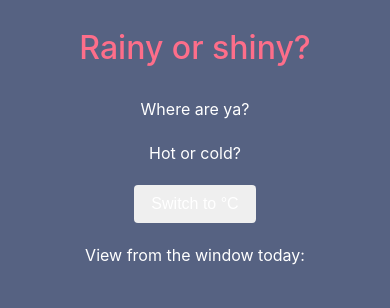
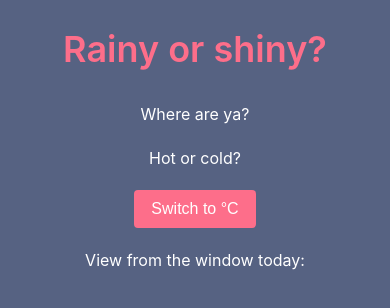
Before and after one commit to carlyminjoy/frontend_projects, a plain HTML site: page weather_app/index.html in a window 390 px wide. Drawn offline with nearby package versions, Linux system fonts and the light colour scheme; no server answers.

Commit message:
adjusted font sizes and weights & button styles for smaller devices

```diff
--- a/weather_app/css/styles.css
+++ b/weather_app/css/styles.css
@@ -80,17 +80,23 @@ div#icon {
       margin-top: 10px;
       background: none;
     }
+
     p, button {
       color: #fff;
     }
 
     div h1 {
-      font-size: 2em !important;
+      font-size: 2.25em !important;
+      font-weight: 600;
     }
 
     #location,
     #weather,
     #temp h3 {
-      font-size: 1.5em !important;
+      font-size: 1.5rem !important;
+    }
+
+    #toggle {
+      background-color: #FD6E8A;
     }
 }
```
